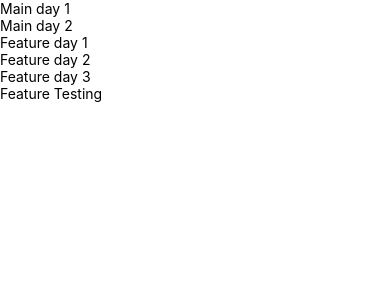
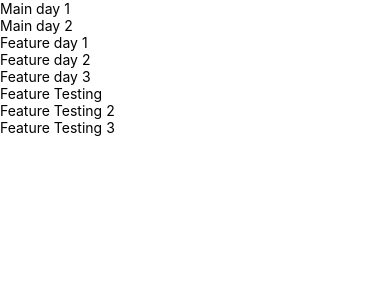
Before and after one commit to tayyabjamil/gitPractice, a React Native app: screen / in a window 390 px wide. Shown: the top 300 px of the page. Built offline with nearby package versions, Linux system fonts and the light colour scheme.

Commit message:
testing 2
testing 3

```diff
--- a/App.js
+++ b/App.js
@@ -12,6 +12,8 @@ export default class App extends Component {
         <Text>Feature day 2</Text>
         <Text>Feature day 3</Text>
         <Text>Feature Testing</Text>
+        <Text>Feature Testing 2</Text>
+        <Text>Feature Testing 3</Text>
 
       </View>
     )
```
